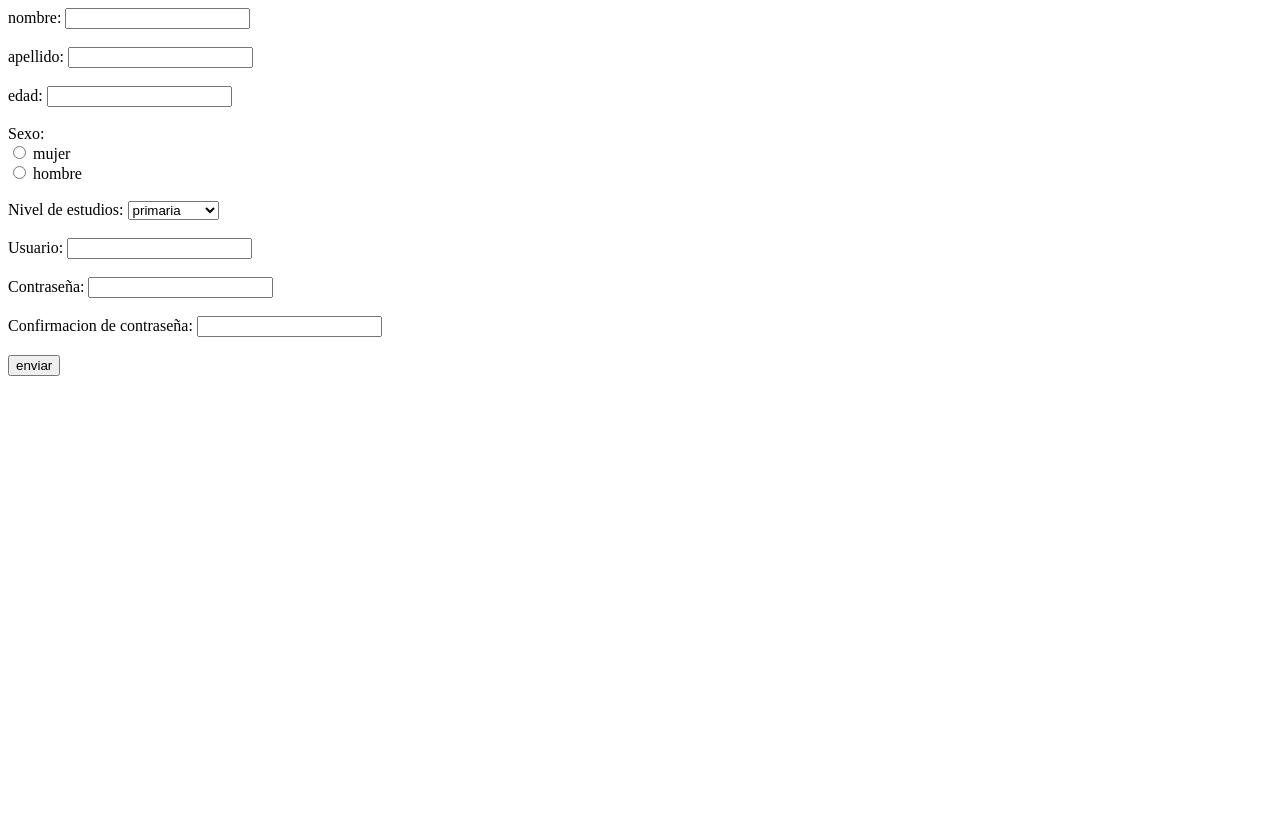
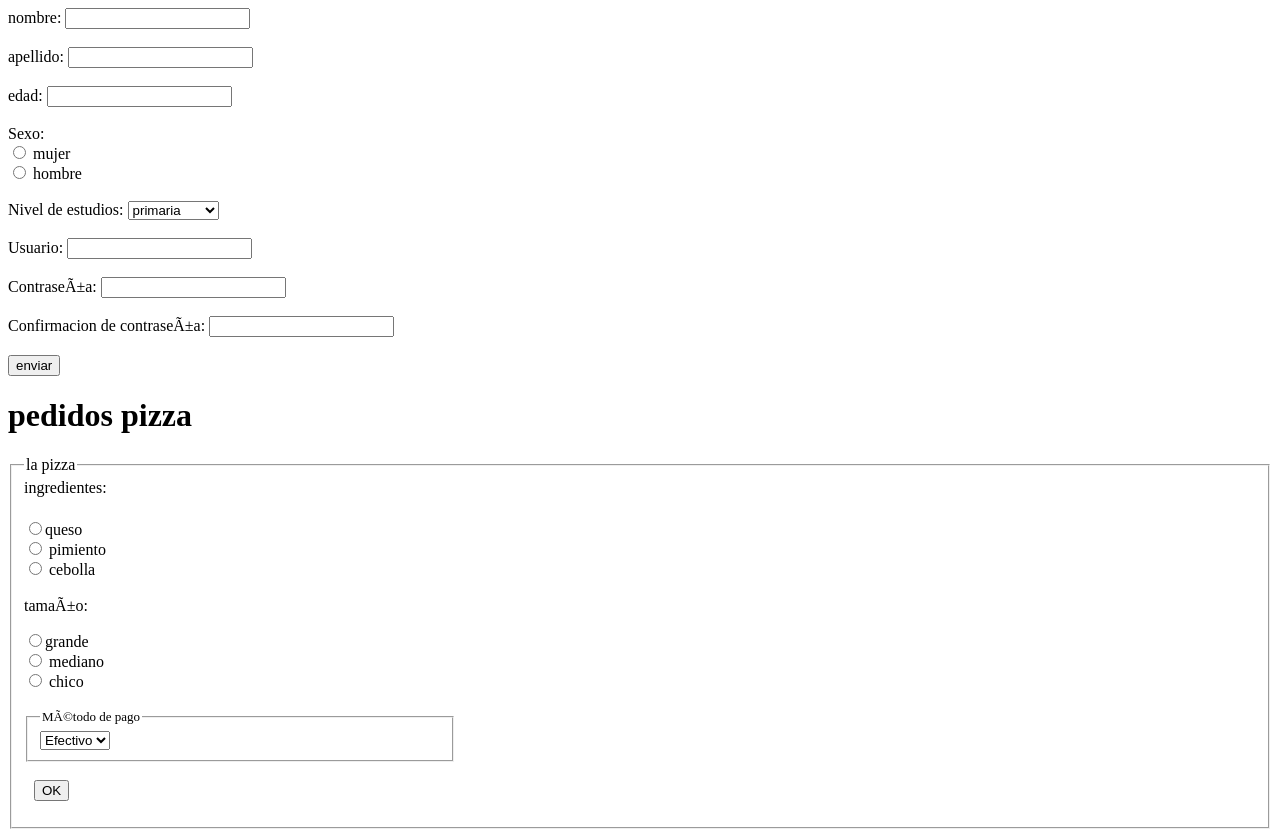
Before and after one commit to Estudiantescmb/CAMILO.github.io, a plain HTML site: page index.html in a window 1280 px wide. Before the commit the page ends 800 px from the top, so only its background shows below. Drawn offline with Linux system fonts and the light colour scheme.

Commit message:
Update index.html

```diff
--- a/index.html
+++ b/index.html
@@ -26,6 +26,47 @@
     <label>Confirmacion de contraseña: <input type="password" name="confirmacion"></label><br><br>
 
     <input type="submit" value="enviar">
+
   </form>
 </body>
 </html>
+
+
+<h1>pedidos pizza</h1>
+<fieldset>
+ <legend>la pizza</legend>ingredientes:<br>
+ <h1></h1>
+
+    <input type="radio" name="sexo" value="mujer">queso<br>
+
+    <input type="radio" name="sexo" value="hombre"> pimiento<br>
+
+     <input type="radio" name="sexo" value="hombre"> cebolla <p1></p1>
+       <br><br>
+     tamaño:
+         <p></p>
+
+        <input type="radio" name="sexo" value="mujer">grande<br>
+
+    <input type="radio" name="sexo" value="hombre"> mediano<br>
+
+     <input type="radio" name="sexo" value="hombre"> chico <br><br>
+       <!DOCTYPE html>
+<html>
+<head>
+    <meta charset="UTF-8">
+    <title>Interfaz de Método de Pago</title>
+</head>
+<body>
+    <form>
+        <fieldset style="width: 400px;">
+            <legend style="font-size: small;">Método de pago</legend>
+            <select>
+                <option>Efectivo</option>
+            </select>
+        </fieldset>
+        <br>
+        <input type="submit" value="OK" style="margin-left: 10px;">
+    </form>
+</body>
+</html>
```
